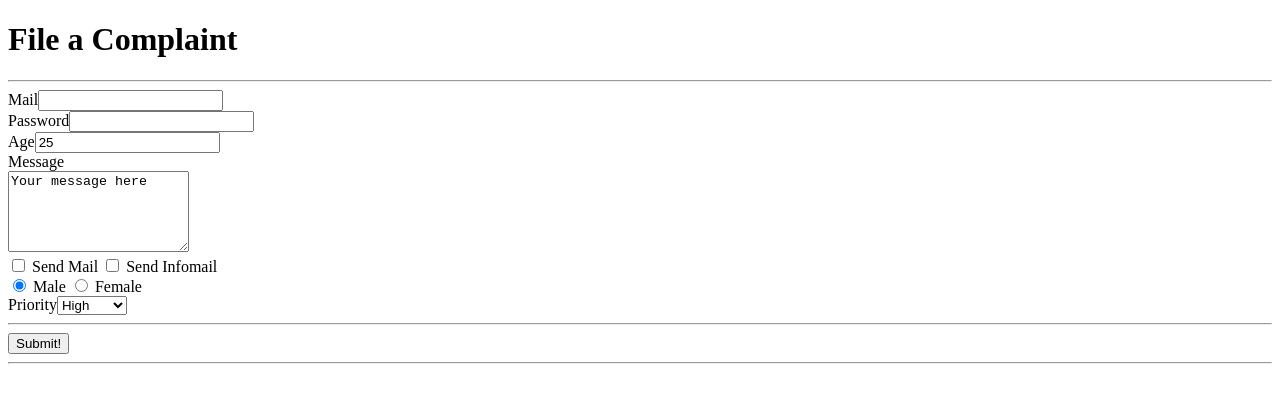
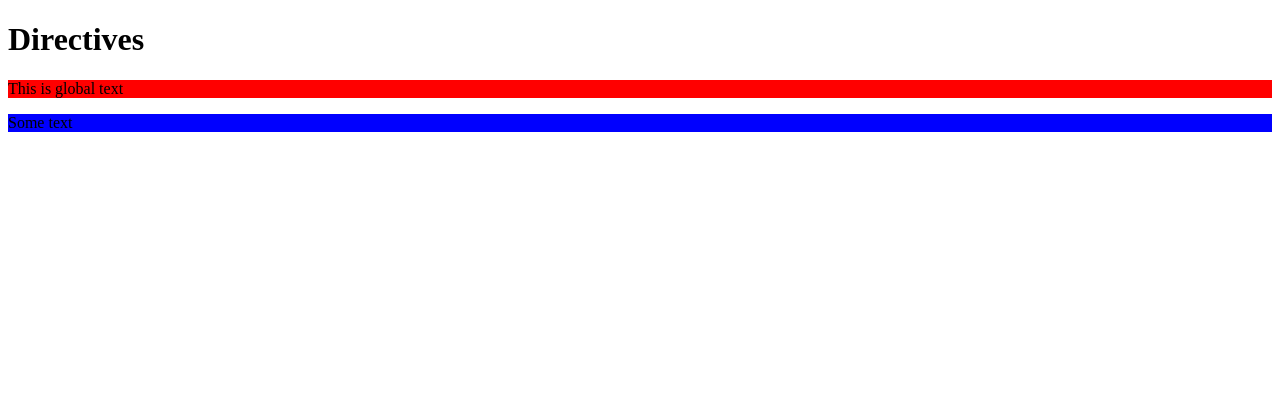
Before and after one commit to Maheeb/vuejsPractice, a Vue app: page / in a window 1280 px wide. Shown: the top 402 px of the page. Built offline with nearby package versions, Linux system fonts and the light colour scheme.

Commit message:
Directives

```diff
--- a/src/App.vue
+++ b/src/App.vue
@@ -1,134 +1,11 @@
 <template>
   <div class="container">
-    <form>
-      <div class="row">
-        <div class="col-xs-12 col-sm-8 col-sm-offset-2 col-md-6 col-md-offset-3">
-          <h1>File a Complaint</h1>
-          <hr>
-          <div class="form-group">
-            <label for="email">Mail</label>
-            <input
-                    type="text"
-                    v-model.lazy="userData.email"
-                    id="email"
-                    class="form-control">
-          </div>
-          <div class="form-group">
-            <label for="password">Password</label>
-            <input
-                    v-model.lazy="userData.password"
-                    type="password"
-                    id="password"
-                    class="form-control">
-          </div>
-          <div class="form-group">
-            <label for="age">Age</label>
-            <input
-                    v-model.lazy="userData.Age"
-                    type="number"
-                    id="age"
-                    class="form-control">
-          </div>
+    <div class="row">
+      <div class="col-xs-12 col-sm-8 col-sm-offset-2 col-md-6 col-md-offset-3">
+        <h1>Directives</h1>
+        <p v-highlight:background.delayed="'red'"> This is global text</p>
+        <p v-local-highlight:background.delayed.blink="'red'">Some text</p>
 
-        </div>
-      </div>
-      <div class="row">
-        <div class="col-xs-12 col-sm-8 col-sm-offset-2 col-md-6 col-md-offset-3 form-group">
-          <label for="message">Message</label><br>
-          <!-- Interpolation between <textarea>{{ test }}</textarea> doesn't work!-->
-          <textarea
-                  id="message"
-
-                  rows="5"
-                  class="form-control" v-model="message">
-
-          </textarea>
-        </div>
-      </div>
-      <div class="row">
-        <div class="col-xs-12 col-sm-8 col-sm-offset-2 col-md-6 col-md-offset-3">
-          <div class="form-group">
-            <label for="sendmail">
-              <input
-                      v-model="sendMail"
-                      type="checkbox"
-                      id="sendmail"
-                      value="SendMail"> Send Mail
-            </label>
-            <label for="sendInfomail">
-              <input
-                      v-model="sendMail"
-                      type="checkbox"
-                      id="sendInfomail"
-                      value="SendInfoMail"> Send Infomail
-            </label>
-          </div>
-
-        </div>
-      </div>
-      <div class="row">
-        <div class="col-xs-12 col-sm-8 col-sm-offset-2 col-md-6 col-md-offset-3 form-group">
-          <label for="male">
-            <input
-                    v-model="gender"
-                    type="radio"
-                    id="male"
-                    value="Male"> Male
-          </label>
-          <label for="female">
-            <input
-                    v-model="gender"
-                    type="radio"
-                    id="female"
-                    value="Female"> Female
-          </label>
-        </div>
-      </div>
-      <div class="row">
-        <div class="col-xs-12 col-sm-8 col-sm-offset-2 col-md-6 col-md-offset-3 from-group">
-          <label for="priority">Priority</label>
-          <select
-                  v-model="selectedPriority"
-                  id="priority"
-                  class="form-control">
-            <option v-for="(item,index) in priorities" :key="item.id" :index="index"> {{item}}</option>
-          </select>
-        </div>
-      </div>
-      <hr>
-      <div class="row">
-        <div class="col-xs-12 col-sm-8 col-sm-offset-2 col-md-6 col-md-offset-3">
-          <button
-                  class="btn btn-primary"
-                  @click.prevent="Submitted"
-
-          >Submit!
-
-          </button>
-        </div>
-      </div>
-    </form>
-    <hr>
-    <div class="row" v-if="isSubmit">
-      <div class="col-xs-12 col-sm-8 col-sm-offset-2 col-md-6 col-md-offset-3">
-        <div class="panel panel-default">
-          <div class="panel-heading">
-            <h4>Your Data</h4>
-          </div>
-          <div class="panel-body" >
-            <p>Mail: {{userData.email}}</p>
-            <p>Password: {{userData.password}}</p>
-            <p>Age: {{userData.Age}}</p>
-            <p  style="white-space: pre">Message: {{message}} </p>
-            <p><strong>Send Mail?</strong></p>
-            <ul>
-              <li v-for="(item,index) in sendMail" :key="item.id" :index="index">{{item}}</li>
-            </ul>
-            <p>Gender: {{gender}}</p>
-            <p>Priority: {{selectedPriority}}</p>
-            <p>Switched:</p>
-          </div>
-        </div>
       </div>
     </div>
   </div>
@@ -136,28 +13,79 @@
 
 <script>
     export default {
-        data: function () {
-            return{
-               userData:{
-                   email:'',
-                   password:'',
-                   Age: 25
-               },
-                message: 'Your message here',
-                sendMail:[],
-                gender:'Male',
-                priorities:['High','Medium','Low'],
-                selectedPriority: 'High',
-                isSubmit: false
-            }
-        },
-        methods:{
-            Submitted: function () {
+        directives:{
+            'local-highlight': {
+                bind(el,binding){
+                    // el.style.backgroundColor='green';
+                    var delay = 0;
+                    if(binding.modifiers['delayed']){
+                        delay =2000;
+                    }
+                    if(binding.modifiers['blink']){
 
-                this.isSubmit = true
+                          let maincolor = binding.value;
+                          let secondcolor = 'blue';
+                          let currentcolor = maincolor;
+
+                        setTimeout(()=>{
+
+                            setInterval( ()=>{
+
+                              currentcolor === secondcolor? currentcolor=maincolor: currentcolor=secondcolor;
+
+                                if(binding.arg==='background'){
+
+                                    el.style.backgroundColor=currentcolor;
+
+                                }else{
+
+                                    el.style.color= currentcolor;
+                                }
+
+                            },1000);
+
+
+
+                        },delay)
+
+
+
+
+                    }
+
+                   else {
+
+                        setTimeout(()=>{
+
+                            if(binding.arg==='background'){
+
+                                el.style.backgroundColor=binding.value;
+
+                            }else{
+
+                                el.style.color= binding.value;
+                            }
+
+
+                        },delay)
+
+                    }
+
+
+
+                }
+
+
+
             }
 
+
+
+
+
         }
+
+
 
     }
 </script>
--- a/src/main.js
+++ b/src/main.js
@@ -1,5 +1,34 @@
 import Vue from 'vue'
 import App from './App.vue'
+
+Vue.directive('highlight',{
+        bind(el,binding){
+            // el.style.backgroundColor='green';
+            var delay = 0;
+
+            if(binding.modifiers['delayed']){
+                delay =2000;
+            }
+
+        setTimeout(()=>{
+
+            if(binding.arg==='background'){
+
+                el.style.backgroundColor=binding.value;
+
+            }else{
+
+                el.style.color= binding.value;
+            }
+
+
+        },delay)
+
+
+        }
+
+
+});
 
 new Vue({
     el: '#app',
```
